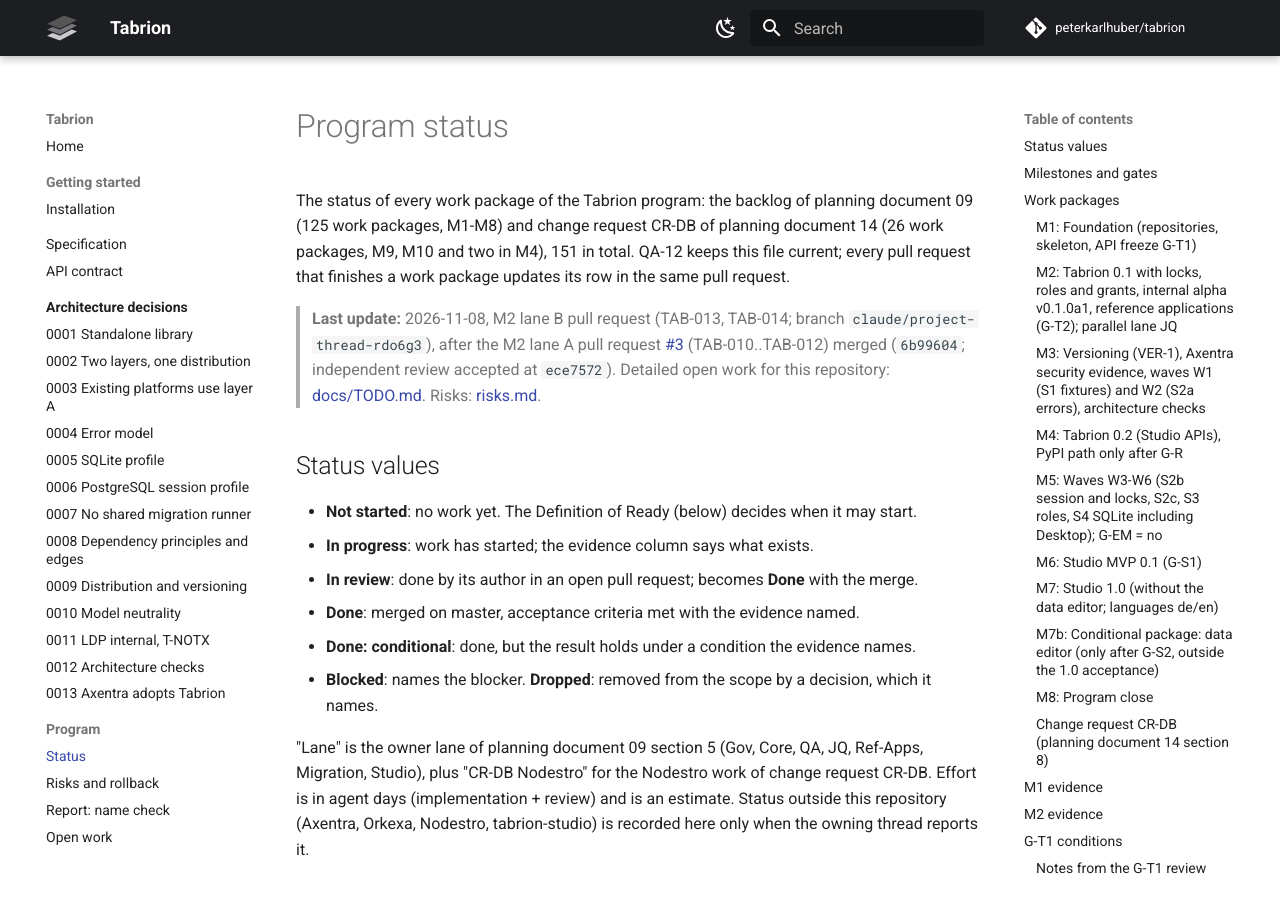
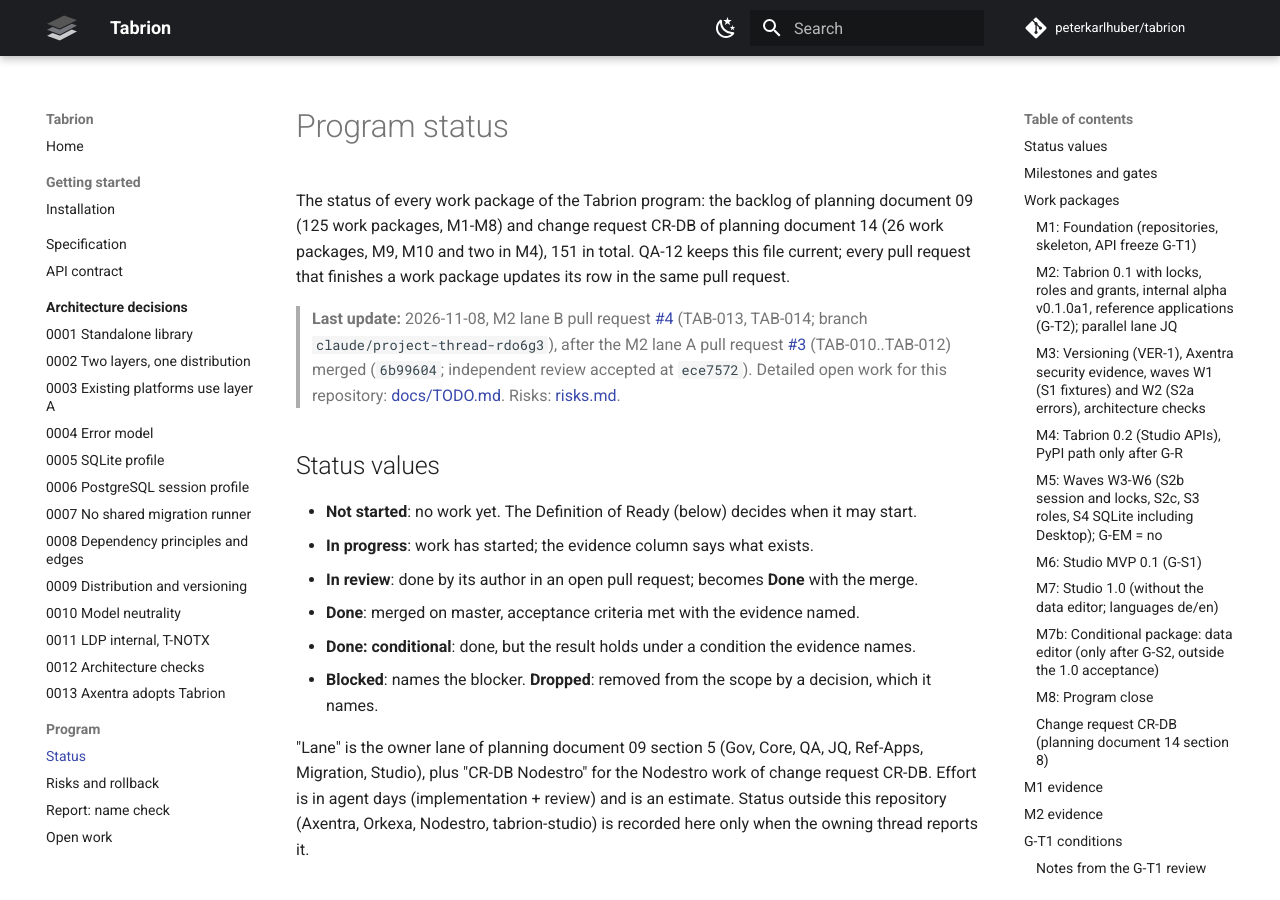
Before and after one commit to peterkarlhuber/tabrion, an MkDocs documentation site: the page built from docs/program/STATUS.md, in a window 1280 px wide and 900 px high. Built offline with MkDocs 1.6.1 and Material for MkDocs 9.7.7, drawn with Linux system fonts in a browser that asks for light colours; comment, search, counter and statistics services are not loaded.

Commit message:
Link pull request #4 in STATUS.md (QA-12)
Co-Authored-By: Claude Opus 5.5 <noreply@anthropic.com>
Claude-Session: https://claude.ai/code/session_011tY7TC7Nu5VGro3DJGJcv8

```diff
--- a/docs/program/STATUS.md
+++ b/docs/program/STATUS.md
@@ -4,7 +4,7 @@ The status of every work package of the Tabrion program: the backlog of planning
 M1-M8) and change request CR-DB of planning document 14 (26 work packages, M9, M10 and two in M4), 151 in total. QA-12
 keeps this file current; every pull request that finishes a work package updates its row in the same pull request.
 
-> **Last update:** 2026-11-08, M2 lane B pull request (TAB-013, TAB-014; branch `claude/project-thread-rdo6g3`), after
+> **Last update:** 2026-11-08, M2 lane B pull request [#4](https://github.com/peterkarlhuber/tabrion/pull/4) (TAB-013, TAB-014; branch `claude/project-thread-rdo6g3`), after
 > the M2 lane A pull request [#3](https://github.com/peterkarlhuber/tabrion/pull/3) (TAB-010..TAB-012) merged (`6b99604`;
 > independent review accepted at `ece7572`).
 > Detailed open work for this repository: [docs/TODO.md](../TODO.md). Risks: [risks.md](risks.md).
```
